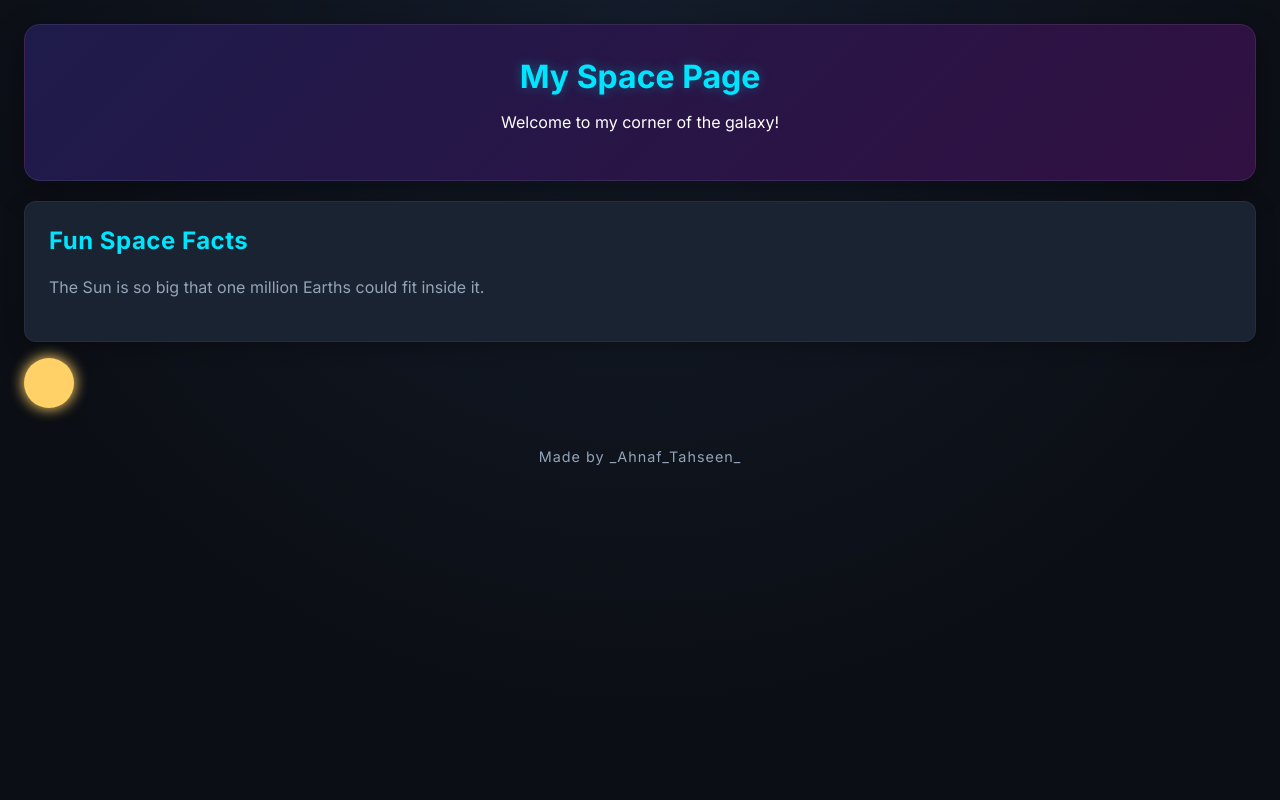
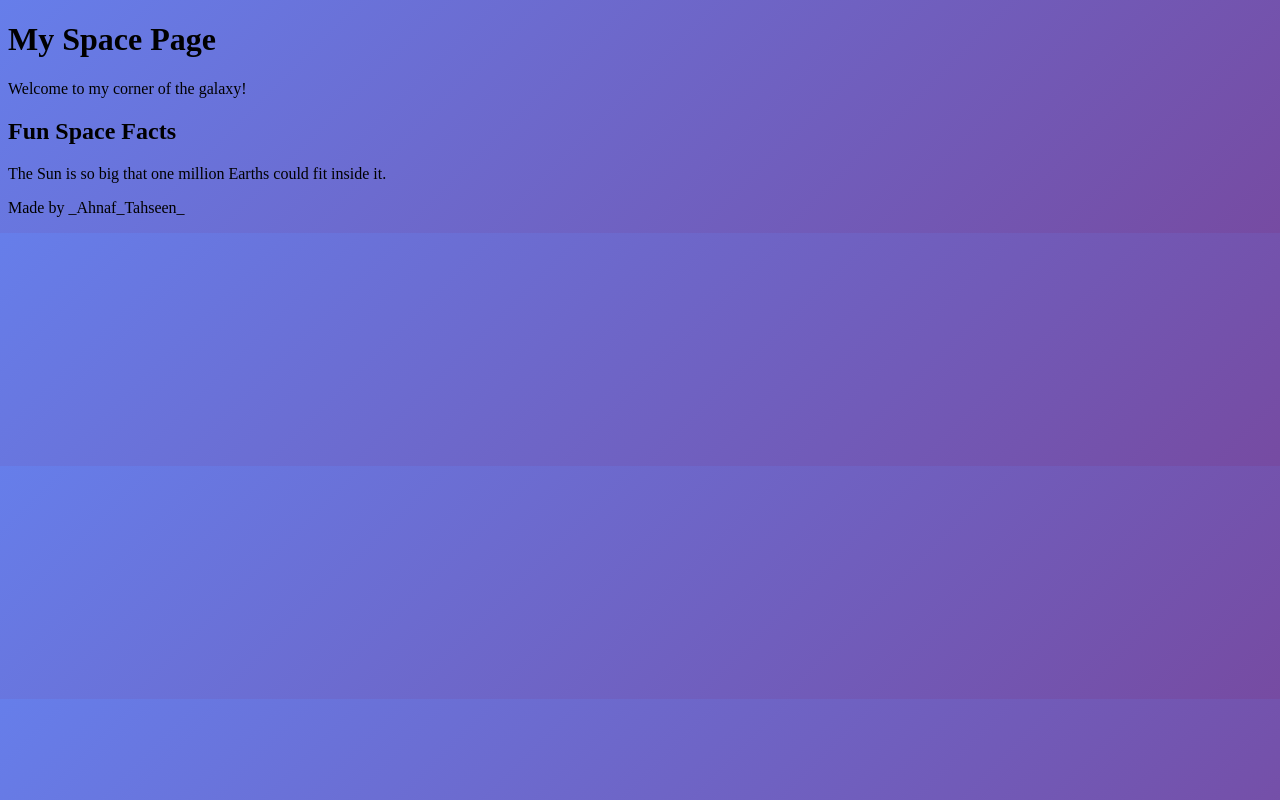
Before and after one commit to ahnaftahseenc/html-new, a plain HTML site: page my-space-page.html in a window 1280 px wide. Drawn offline with Linux system fonts and the light colour scheme.

Commit message:
css of web

```diff
--- a/style.css
+++ b/style.css
@@ -1,90 +1,34 @@
-/* Import modern font (optional, falls back to sans-serif) */
-@import url('https://fonts.googleapis.com/css2?family=Inter:wght@400;600;700&display=swap');
-
-:root {
-  --bg-space: #0b0e14;
-  --card-bg: #1a2332;
-  --title-color: #00e5ff;
-  --text-color: #ffffff;
-  --text-muted: #94a3b8;
-  --accent-gold: #ffd166;
+body{
+ background: linear-gradient(135deg, #667eea 0% , #764ba2 100%);
+ font-family: "Roboto Slab", serif;
 }
 
-body {
-  background-color: var(--bg-space);
-  background-image: radial-gradient(circle at top center, #141c2b 0%, var(--bg-space) 70%);
-  background-repeat: no-repeat;
-  min-height: 100vh;
-  font-family: 'Inter', system-ui, -apple-system, sans-serif;
-  color: var(--text-color);
-  margin: 0;
-  padding: 24px;
-  box-sizing: border-box;
+.about {
+ background-color: rgba(0, 0, 0, 0.6);
+
+ border-radius: 15px;
+
+ margin-top: 50px;
+ margin-bottom: 40px;
+
 }
 
-.page-header {
-  background: linear-gradient(135deg, #1e1b4b, #311042);
-  border-radius: 16px;
-  text-align: center;
-  color: var(--text-color);
-  padding: 32px 20px;
-  border: 1px solid rgba(255, 255, 255, 0.08);
-  box-shadow: 0 10px 30px rgba(0, 0, 0, 0.35);
+.m-heading {
+ font-size: 2.5rem;
+ font-weight: 700 ;
+ margin: 20px 0 ;
+
 }
 
-.page-header h1 {
-  color: var(--title-color);
-  margin: 0 0 8px 0;
-  font-size: 2rem;
-  text-shadow: 0 0 12px rgba(0, 229, 255, 0.3);
+.btn-outline-warning {
+ border-width: 2px;
+ font-weight: 600;
+ padding: 10px 30px;
+ transition: all 0.3s;
 }
 
-.fact-card {
-  background-color: var(--card-bg);
-  border-radius: 12px;
-  color: var(--text-color);
-  padding: 24px;
-  margin-top: 20px;
-  border: 1px solid rgba(255, 255, 255, 0.05);
-  box-shadow: 0 4px 20px rgba(0, 0, 0, 0.25);
+
+.btn-outline-warning:hover {
+ background-color: #deaa0caa;
+ transform: scale(1.15);
 }
-
-.fact-card h2 {
-  color: var(--title-color);
-  margin-top: 0;
-  letter-spacing: 0.5px;
-}
-
-.fact-card p {
-  color: var(--text-muted);
-  line-height: 1.6;
-}
-
-.star {
-  width: 50px;
-  height: 50px;
-  background-color: var(--accent-gold);
-  border-radius: 50%;
-  box-shadow: 0 0 16px var(--accent-gold);
-  animation: twinkle 2s infinite alternate ease-in-out;
-  margin-top: 16px;
-}
-
-@keyframes twinkle {
-  from {
-    transform: scale(0.95);
-    box-shadow: 0 0 8px var(--accent-gold);
-  }
-  to {
-    transform: scale(1.05);
-    box-shadow: 0 0 20px var(--accent-gold), 0 0 35px rgba(255, 209, 102, 0.5);
-  }
-}
-
-.footer-text {
-  text-align: center;
-  color: var(--text-muted);
-  margin-top: 40px;
-  font-size: 0.9rem;
-  letter-spacing: 1px;
-}
```
